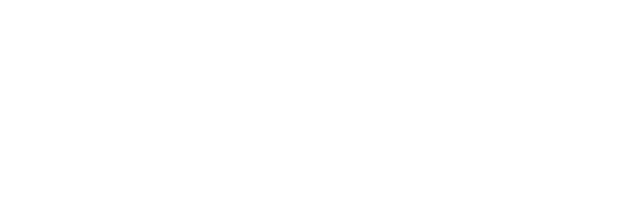
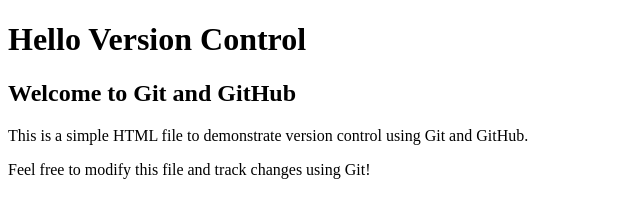
Before and after one commit to naira-othman-tamer/VersionControl-Project, a plain HTML site: page index.html in a window 1280 px wide. Shown: the whole page, without its empty margins (0-640 px from the left). Drawn offline with Linux system fonts and the light colour scheme.

Commit message:
Update index html file- Add h1 , h2 , Paragraph

```diff
--- a/index.html
+++ b/index.html
@@ -8,6 +8,10 @@
 </head>
 
 <body>
+ <h1>Hello Version Control</h1>
+ <h2>Welcome to Git and GitHub</h2>
+ <p>This is a simple HTML file to demonstrate version control using Git and GitHub.</p>
+  <p>Feel free to modify this file and track changes using Git!</p>
 
 </body>
 
```
